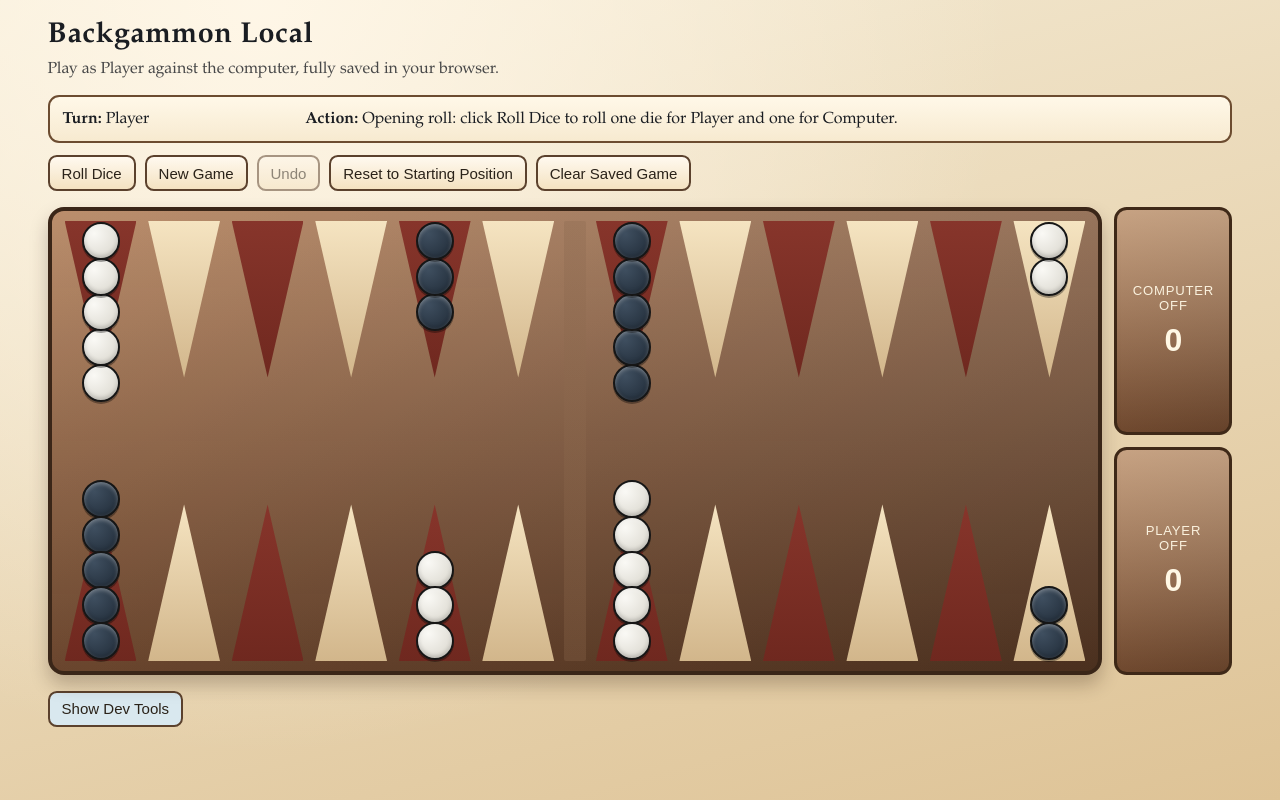
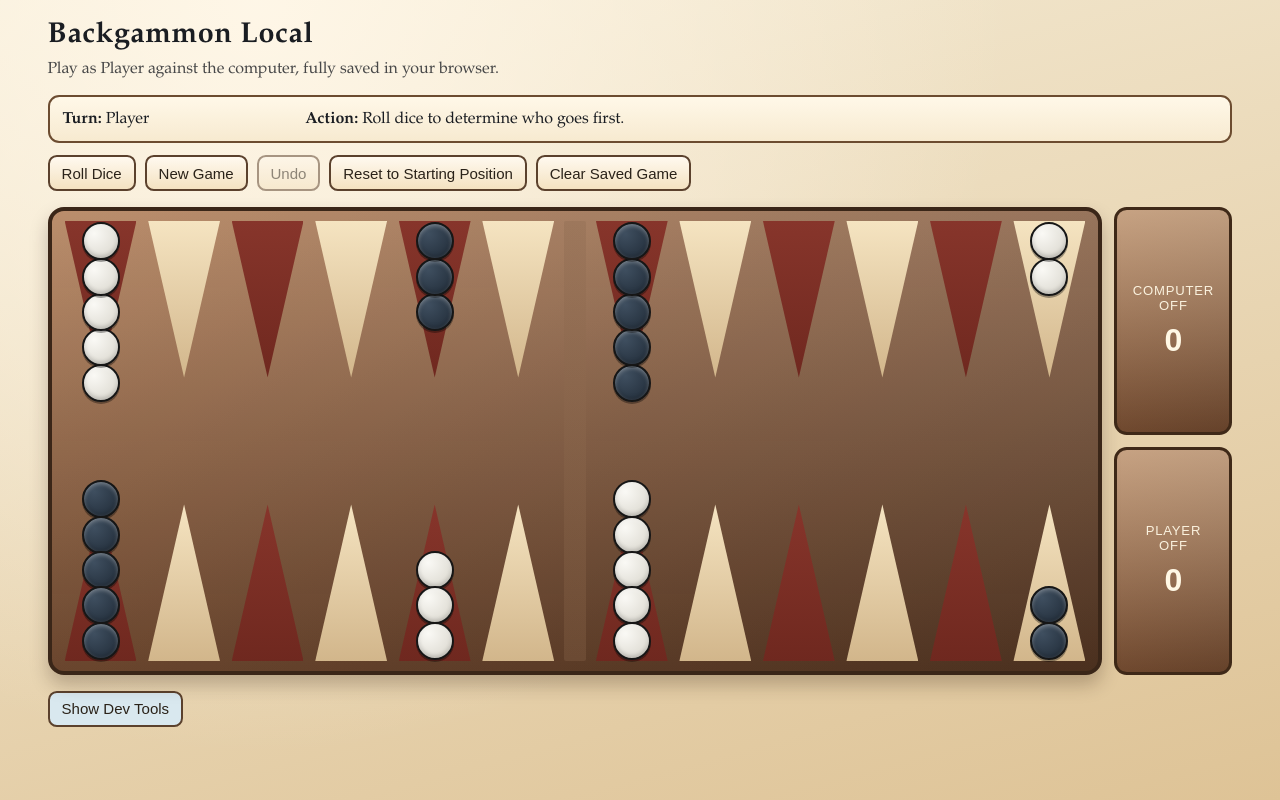
Before and after one commit to wesley-perkins-software/backgammon, a React (Vite) app: page / in a window 1280 px wide. Built offline with nearby package versions, Linux system fonts and the light colour scheme.

Commit message:
Implement two-step opening roll with visible player/computer rolls

```diff
--- a/src/App.jsx
+++ b/src/App.jsx
@@ -68,7 +68,14 @@ function describeRequiredAction(state, legalMoves) {
     return `${playerLabel(state.winner)} wins.`;
   }
   if (state.openingRollPending) {
-    return 'Opening roll: click Roll Dice to roll one die for Player and one for Computer.';
+    const opening = state.openingRoll ?? { playerDie: null, computerDie: null };
+    if (opening.playerDie == null) {
+      return 'Roll dice to determine who goes first.';
+    }
+    if (opening.computerDie == null) {
+      return 'Computer rolling...';
+    }
+    return state.statusText;
   }
   if (state.dice.remaining.length === 0) {
     return computerTurn ? 'Computer is rolling...' : `${turnName}: roll dice.`;
@@ -78,6 +85,9 @@ function describeRequiredAction(state, legalMoves) {
   }
   if (legalMoves.length === 0) {
     return `${turnName} has no legal moves.`;
+  }
+  if (computerTurn && typeof state.statusText === 'string' && state.statusText.includes('starts with')) {
+    return state.statusText;
   }
   if (computerTurn) {
     return 'Computer is choosing a move...';
@@ -113,13 +123,8 @@ function DieFace({ value, className = '', ariaHidden = false, used = false }) {
 }
 
 function DicePanel({ game, isBoardDiceRolling }) {
-  if (isBoardDiceRolling || game.dice.values.length !== 2) {
+  if (isBoardDiceRolling || game.dice.values.length === 0) {
     return <div className="dice-panel" aria-label="Dice" />;
-  }
-
-  const remainingCounts = {};
-  for (const die of game.dice.remaining) {
-    remainingCounts[die] = (remainingCounts[die] ?? 0) + 1;
   }
 
   const displayDiceValues =
@@ -127,7 +132,15 @@ function DicePanel({ game, isBoardDiceRolling }) {
       ? [game.dice.values[0], game.dice.values[0], game.dice.values[0], game.dice.values[0]]
       : game.dice.values;
 
-  const rolledDiceWithUsage = displayDiceValues.map((die) => {
+  const rolledDiceWithUsage = game.openingRollPending
+    ? displayDiceValues.map((die) => ({ value: die, used: false }))
+    : (() => {
+        const remainingCounts = {};
+        for (const die of game.dice.remaining) {
+          remainingCounts[die] = (remainingCounts[die] ?? 0) + 1;
+        }
+
+        return displayDiceValues.map((die) => {
           const available = remainingCounts[die] ?? 0;
           if (available > 0) {
             remainingCounts[die] = available - 1;
@@ -135,6 +148,7 @@ function DicePanel({ game, isBoardDiceRolling }) {
           }
           return { value: die, used: true };
         });
+      })();
 
   return (
     <div className="dice-panel" aria-label="Dice">
@@ -456,10 +470,37 @@ export default function App() {
   }, []);
 
   useEffect(() => {
-    if (game.winner || game.openingRollPending || !isComputerTurn) {
+    if (game.winner) {
       return undefined;
     }
-    if (isAnimatingMove || isBoardDiceRolling) {
+
+    if (game.openingRollPending) {
+      const opening = game.openingRoll ?? { playerDie: null, computerDie: null };
+      if (opening.playerDie == null || opening.computerDie != null || game.currentPlayer !== PLAYER_B) {
+        return undefined;
+      }
+
+      const timer = window.setTimeout(() => {
+        setGame((prev) => {
+          const prevOpening = prev.openingRoll ?? { playerDie: null, computerDie: null };
+          if (
+            prev.winner
+            || !prev.openingRollPending
+            || prev.currentPlayer !== PLAYER_B
+            || prevOpening.playerDie == null
+            || prevOpening.computerDie != null
+          ) {
+            return prev;
+          }
+          startBoardDiceRollVisibilityWindow();
+          return pushUndoState(prev, rollDice(prev));
+        });
+      }, 420);
+
+      return () => window.clearTimeout(timer);
+    }
+
+    if (!isComputerTurn || isAnimatingMove || isBoardDiceRolling) {
       return undefined;
     }
 
--- a/src/game.js
+++ b/src/game.js
@@ -78,8 +78,9 @@ export function createInitialState() {
     dice: { values: [], remaining: [] },
     winner: null,
     openingRollPending: true,
+    openingRoll: { playerDie: null, computerDie: null },
     undoStack: [],
-    statusText: 'Roll to determine who goes first.',
+    statusText: 'Roll dice to determine who goes first.',
     dev: { debugOpen: false, dieA: 1, dieB: 1 }
   };
 }
@@ -456,28 +457,46 @@ export function rollDice(state, forcedValues = null) {
   }
 
   if (state.openingRollPending) {
-    const openerA = forcedValues?.[0] ?? (Math.floor(Math.random() * 6) + 1);
-    const openerB = forcedValues?.[1] ?? (Math.floor(Math.random() * 6) + 1);
+    const opening = state.openingRoll ?? { playerDie: null, computerDie: null };
 
-    if (openerA === openerB) {
+    if (opening.playerDie == null) {
+      const playerDie = forcedValues?.[0] ?? (Math.floor(Math.random() * 6) + 1);
       return {
         ...cloneState(state),
-        dice: { values: [openerA, openerB], remaining: [] },
-        statusText: `Opening roll tied at ${openerA}-${openerB}. Roll again.`
+        currentPlayer: PLAYER_B,
+        dice: { values: [playerDie], remaining: [] },
+        openingRoll: { playerDie, computerDie: null },
+        statusText: `Player rolled ${playerDie}. Computer rolling...`
       };
     }
 
-    const startingPlayer = openerA > openerB ? PLAYER_A : PLAYER_B;
+    if (opening.computerDie == null) {
+      const computerDie = forcedValues?.[1] ?? forcedValues?.[0] ?? (Math.floor(Math.random() * 6) + 1);
+      const playerDie = opening.playerDie;
+
+      if (playerDie === computerDie) {
+        return {
+          ...cloneState(state),
+          currentPlayer: PLAYER_A,
+          dice: { values: [playerDie, computerDie], remaining: [] },
+          openingRoll: { playerDie: null, computerDie: null },
+          statusText: `Opening roll tied at ${playerDie}-${computerDie}. Roll again.`
+        };
+      }
+
+      const startingPlayer = playerDie > computerDie ? PLAYER_A : PLAYER_B;
       return {
         ...cloneState(state),
         currentPlayer: startingPlayer,
         openingRollPending: false,
         dice: {
-        values: [openerA, openerB],
-        remaining: [openerA, openerB]
+          values: [playerDie, computerDie],
+          remaining: [playerDie, computerDie]
         },
-      statusText: `${playerLabel(startingPlayer)} starts with ${openerA} and ${openerB}.`
+        openingRoll: { playerDie, computerDie },
+        statusText: `${playerLabel(startingPlayer)} starts with ${playerDie} and ${computerDie}.`
       };
+    }
   }
 
   const d1 = forcedValues?.[0] ?? (Math.floor(Math.random() * 6) + 1);
@@ -596,6 +615,15 @@ export function restoreState(raw) {
       ...base,
       ...parsed,
       openingRollPending: typeof parsed.openingRollPending === 'boolean' ? parsed.openingRollPending : base.openingRollPending,
+      openingRoll:
+        isPlainObject(parsed.openingRoll)
+        && (parsed.openingRoll.playerDie == null || Number.isInteger(parsed.openingRoll.playerDie))
+        && (parsed.openingRoll.computerDie == null || Number.isInteger(parsed.openingRoll.computerDie))
+          ? {
+              playerDie: parsed.openingRoll.playerDie ?? null,
+              computerDie: parsed.openingRoll.computerDie ?? null
+            }
+          : base.openingRoll,
       statusText: typeof parsed.statusText === 'string' ? parsed.statusText : base.statusText,
       dev: isPlainObject(parsed.dev)
         ? {
```
Lines whose indentation alone changed are shown as unchanged.
